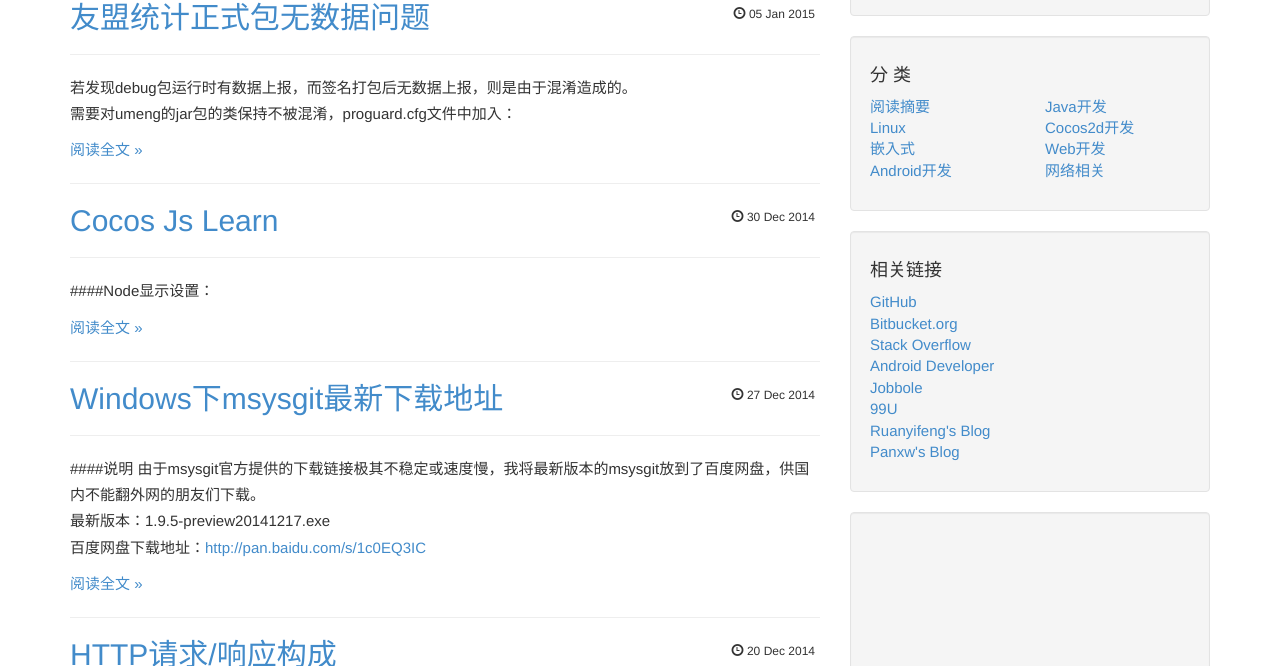
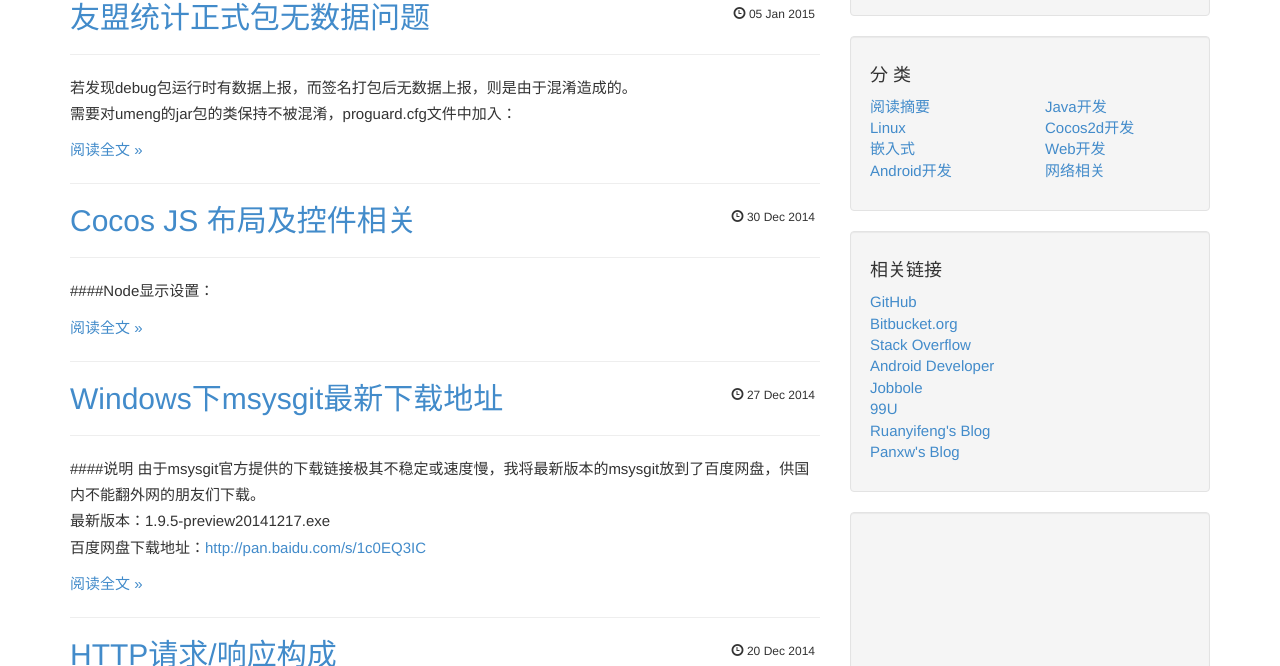
Before and after one commit to wdyggh/wdyggh.github.com, a Jekyll site: the page built from index.html, in a window 1280 px wide and 900 px high, cut to the strip 234-900 px from the top of the window. Built offline with Jekyll 4.4.1, drawn with Linux system fonts in a browser that asks for light colours; Markdown is read by kramdown in place of the engine named in the settings; the list of posts is cut into pages by our own code; comment, search, counter and statistics services are not loaded.

Commit message:
Update 2014-12-30-cocos-js-learn.md

```diff
--- a/_posts/2014-12-30-cocos-js-learn.md
+++ b/_posts/2014-12-30-cocos-js-learn.md
@@ -1,3 +1,9 @@
+---
+layout: post
+category: "android"
+title: "Cocos JS 布局及控件相关"
+tags: ["cocos2d-js"]
+---
 ####Node显示设置：
 
     node.setVisible(true);
```
